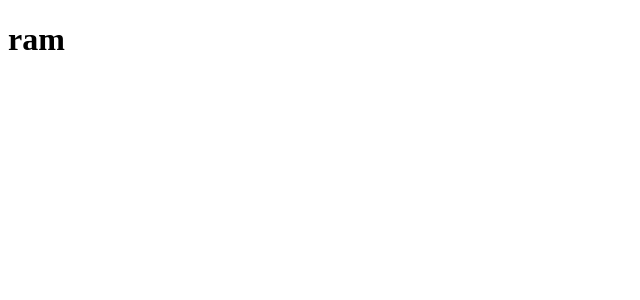
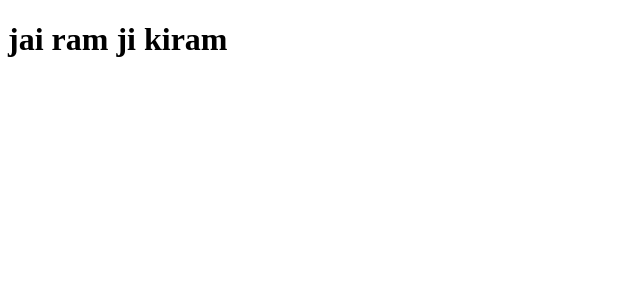
Before and after one commit to Devarshi-tech/AGRICULTURE_APP, an Angular app in the folder AgricultureApp/: page / in a window 1280 px wide. Shown: the top 300 px of the page, without its empty margins (0-640 px from the left). Built offline with nearby package versions, Linux system fonts and the light colour scheme.

Commit message:
Update app.component.html

```diff
--- a/AgricultureApp/src/app/app.component.html
+++ b/AgricultureApp/src/app/app.component.html
@@ -1 +1 @@
-<h1>ram</h1>
+<h1>jai ram ji kiram</h1>
```
